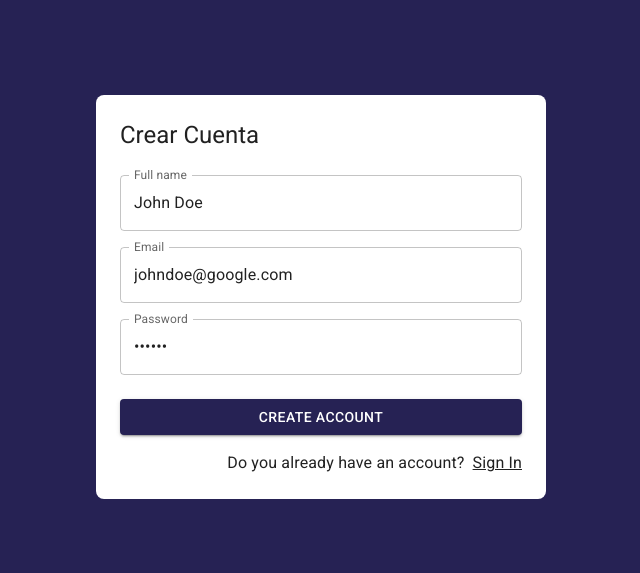
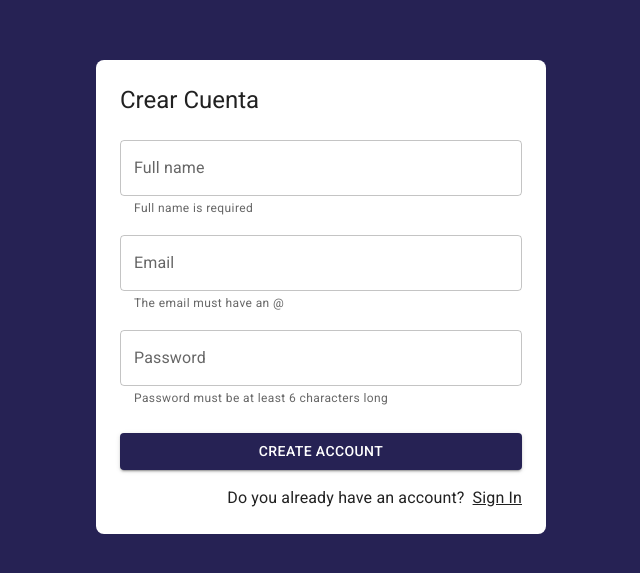
Before and after one commit to ipproyectosysoluciones/journal-app, a React (Vite) app: page /auth/register in a window 1280 px wide. Shown: the part 103-676 px from the top of the page, without its empty margins (319-959 px from the left). Built offline with nearby package versions, Linux system fonts and the light colour scheme; no server answers.

Commit message:
Show errors on screen

```diff
--- a/src/auth/pages/RegisterPage.jsx
+++ b/src/auth/pages/RegisterPage.jsx
@@ -1,12 +1,13 @@
+import { useState } from 'react';
 import { Link as RouterLink } from 'react-router-dom';
 import { Button, Grid, Link, TextField, Typography } from '@mui/material';
 import { AuthLayout } from '../layout/AuthLayout';
 import { useForm } from '../../hooks/useForm';
 
 const formData = {
-  displayName: 'John Doe',
-  email: 'johndoe@google.com',
-  password: '123456',
+  displayName: '',
+  email: '',
+  password: '',
 }
 
 const formValidations = {
@@ -17,6 +18,8 @@
 
 export const RegisterPage = () => {
 
+  const [ formSubmitted, setFormSubmitted ] = useState( false );
+
   const {
     formState, displayName, email, password, onInputChange,
     isFormValid, displayNameValid, emailValid, passwordValid
@@ -24,6 +27,7 @@
 
   const onSubmit = ( event ) => {
     event.preventDefault();
+    setFormSubmitted( true );
 
     console.log({ formState });
   };
@@ -31,6 +35,7 @@
 
   return (
     <AuthLayout title="Crear Cuenta">
+
       <form onSubmit={ onSubmit }>
         <Grid container>
           <Grid item xs={12} sx={{ mt: 2 }}>
@@ -42,7 +47,7 @@
               name="displayName"
               value={ displayName }
               onChange={ onInputChange }
-              error={ !!displayNameValid }
+              error={ !!displayNameValid && formSubmitted }
               helperText={ displayNameValid }
             />
           </Grid>
@@ -56,6 +61,8 @@
               name="email"
               value={ email }
               onChange={ onInputChange }
+              error={ !!emailValid && formSubmitted }
+              helperText={ emailValid }
             />
           </Grid>
 
@@ -68,6 +75,8 @@
               name="password"
               value={ password }
               onChange={ onInputChange }
+              error={ !!passwordValid && formSubmitted }
+              helperText={ passwordValid }
             />
 
             <Grid container spacing={2} sx={{ mb: 2, mt: 1 }}>
--- a/src/hooks/useForm.js
+++ b/src/hooks/useForm.js
@@ -1,4 +1,4 @@
-import { useState, useEffect } from 'react';
+import { useState, useEffect, useMemo } from 'react';
 
 export const useForm = ( initialForm = {}, formValidations = {} ) => {
 
@@ -8,6 +8,15 @@
   useEffect(() => {
     createValidators();
   }, [ formState ]);
+
+  const isFormValid = useMemo( () => {
+
+    for ( const formValue of Object.keys( formValidation ) ) {
+      if ( formValidation[ formValue ] !== null ) return false;
+    }
+
+    return true;
+  }, [ formValidation ]);
 
   const onInputChange = ({ target }) => {
     const { name, value } = target;
@@ -38,6 +47,8 @@
     formState,
     onInputChange,
     onResetForm,
+
     ...formValidation,
+    isFormValid,
   };
 };
```
